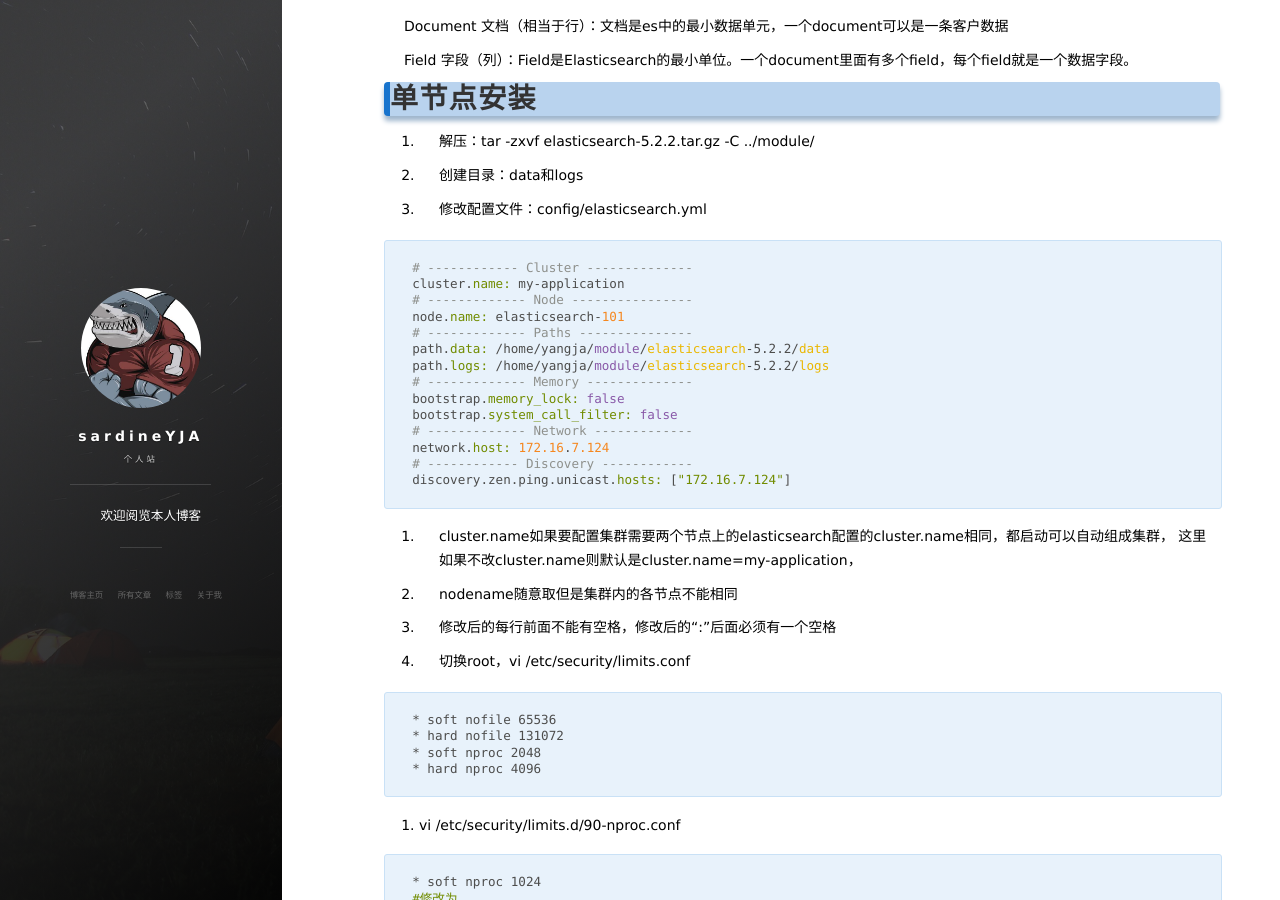
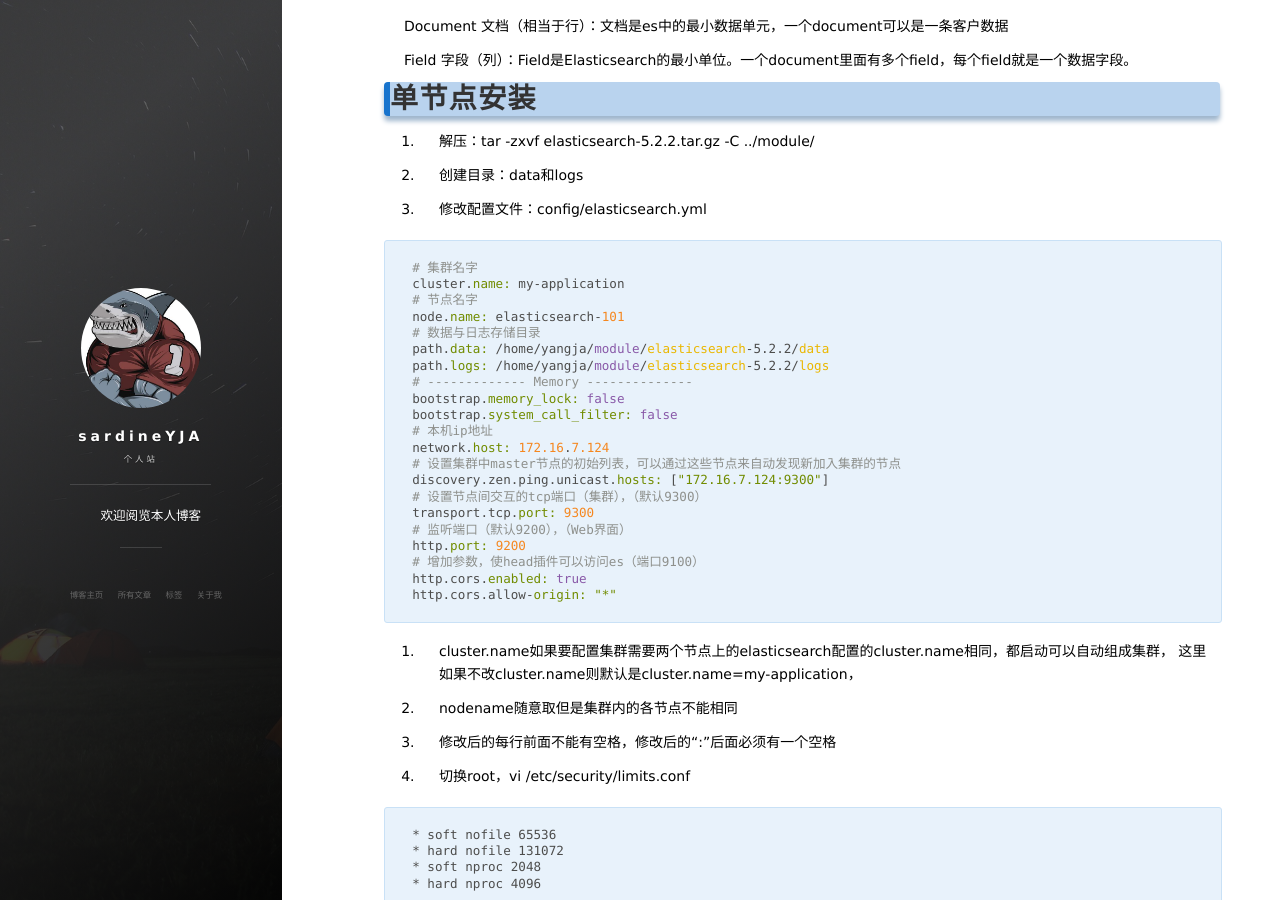
Before and after one commit to sardineYJA/sardineYJA.github.io, a Jekyll site: the page built from _posts/2019-07-08-Bigdata-Elasticsearch.md, in a window 1280 px wide and 900 px high, scrolled down 552 px. Built offline with Jekyll 4.4.1, drawn with Linux system fonts in a browser that asks for light colours; nearby versions of some CDN libraries; a script that is not in the unit is left out; comment, search, counter and statistics services are not loaded.

Commit message:
Update 2019-07-08-Bigdata-Elasticsearch.md

````diff
--- a/_posts/2019-07-08-Bigdata-Elasticsearch.md
+++ b/_posts/2019-07-08-Bigdata-Elasticsearch.md
@@ -43,20 +43,27 @@ Field 字段（列）：Field是Elasticsearch的最小单位。一个document里
 3. 修改配置文件：config/elasticsearch.yml
 
 ```sh
-# ------------ Cluster --------------
+# 集群名字
 cluster.name: my-application
-# ------------- Node ----------------
+# 节点名字
 node.name: elasticsearch-101
-# ------------- Paths ---------------
+# 数据与日志存储目录
 path.data: /home/yangja/module/elasticsearch-5.2.2/data
 path.logs: /home/yangja/module/elasticsearch-5.2.2/logs
 # ------------- Memory --------------
 bootstrap.memory_lock: false
 bootstrap.system_call_filter: false
-# ------------- Network -------------
+# 本机ip地址
 network.host: 172.16.7.124
-# ------------ Discovery ------------
-discovery.zen.ping.unicast.hosts: ["172.16.7.124"]
+# 设置集群中master节点的初始列表，可以通过这些节点来自动发现新加入集群的节点
+discovery.zen.ping.unicast.hosts: ["172.16.7.124:9300"]
+# 设置节点间交互的tcp端口（集群），（默认9300）
+transport.tcp.port: 9300
+# 监听端口（默认9200），（Web界面）
+http.port: 9200
+# 增加参数，使head插件可以访问es（端口9100）
+http.cors.enabled: true
+http.cors.allow-origin: "*"
 ```
 
 4. cluster.name如果要配置集群需要两个节点上的elasticsearch配置的cluster.name相同，都启动可以自动组成集群，
````
